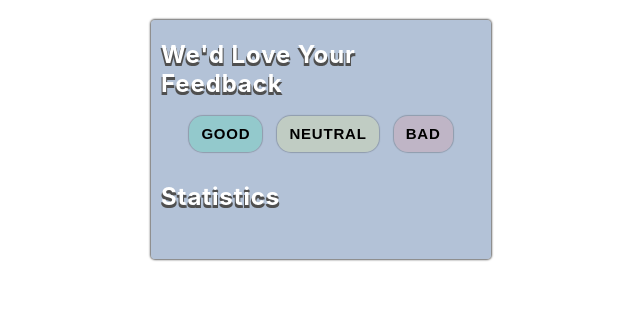
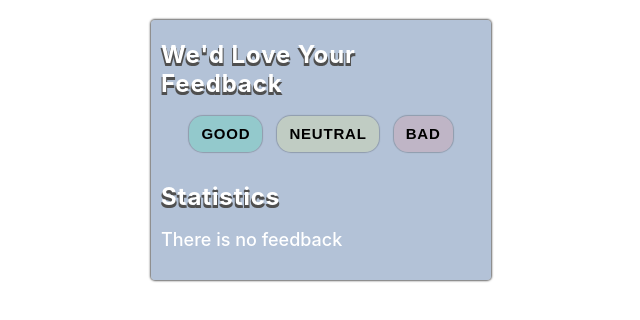
Before and after one commit to NanaTsK/goit-react-hw-02-feedback, a React (Create React App) app: page / in a window 1280 px wide. Shown: the top 320 px of the page, without its empty margins (319-959 px from the left). Built offline with nearby package versions, Linux system fonts and the light colour scheme.

Commit message:
notification

```diff
--- a/src/components/App.jsx
+++ b/src/components/App.jsx
@@ -2,6 +2,7 @@ import { Container } from './index.styled';
 import { Section } from './Section/Section';
 import { FeedbackOptions } from './FeedbackOptions/FeedbackOptions';
 import { Component } from 'react';
+import { Notification } from './Notification/Notification';
 
 export class App extends Component {
   state = {
@@ -19,7 +20,9 @@ export class App extends Component {
             onLeaveFeedback={this.handlerFeedback}
           />
         </Section>
-        <Section title="Statistics"></Section>
+        <Section title="Statistics">
+          <Notification message="There is no feedback"></Notification>
+        </Section>
       </Container>
     );
   }
--- /dev/null
+++ b/src/components/Notification/Notification.jsx
@@ -0,0 +1,5 @@
+import { NotificationText } from './Notification.styled';
+
+export const Notification = ({ message }) => {
+  return <NotificationText>{message}</NotificationText>;
+};
--- /dev/null
+++ b/src/components/Notification/Notification.styled.js
@@ -0,0 +1,6 @@
+import { styled } from 'styled-components';
+
+export const NotificationText = styled('p')({
+  fontSize: '18px',
+  fontWeight: 500,
+});
```
